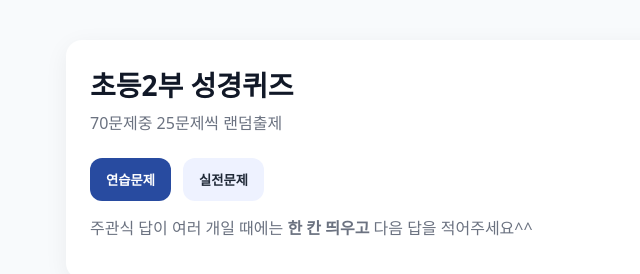
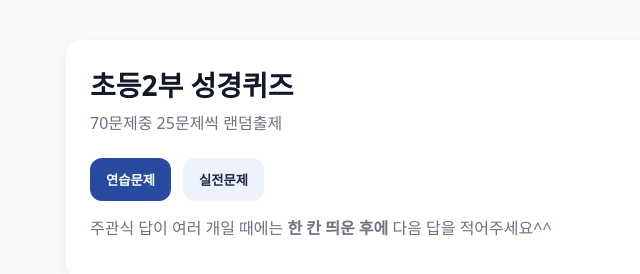
Before and after one commit to lumideo/bible-quiz, a plain HTML site: page index.html in a window 1280 px wide. Shown: the full height of the page, 154-794 px from the left. Drawn offline with Linux system fonts and the light colour scheme.

Commit message:
Update index.html

```diff
--- a/index.html
+++ b/index.html
@@ -44,7 +44,7 @@
         <button class="btn ghost" id="btn-exam">실전문제</button>
       </div>
       <p class="muted" style="margin-top:14px">
-      주관식 답이 여러 개일 때에는 <B>한 칸 띄우고</B> 다음 답을 적어주세요^^
+      주관식 답이 여러 개일 때에는 <B>한 칸 띄운 후에</B> 다음 답을 적어주세요^^
       </p>
     </div>
 
```
